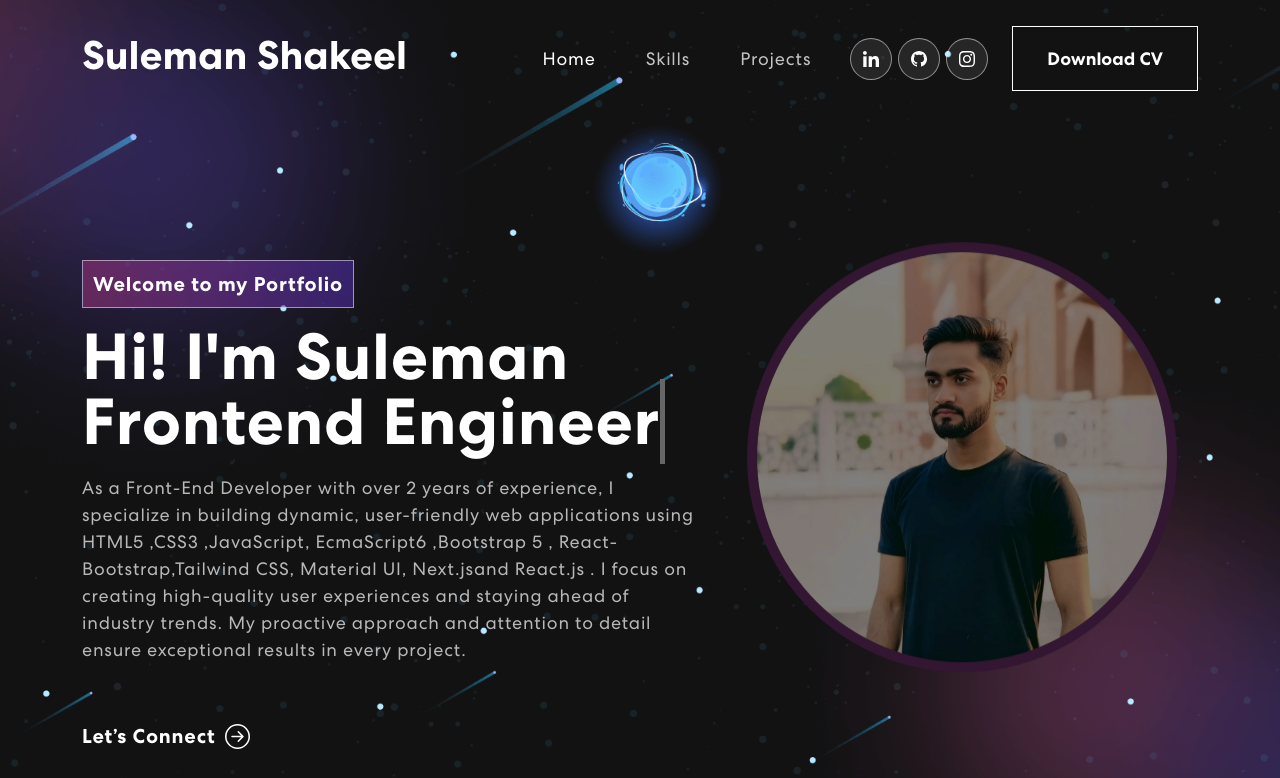
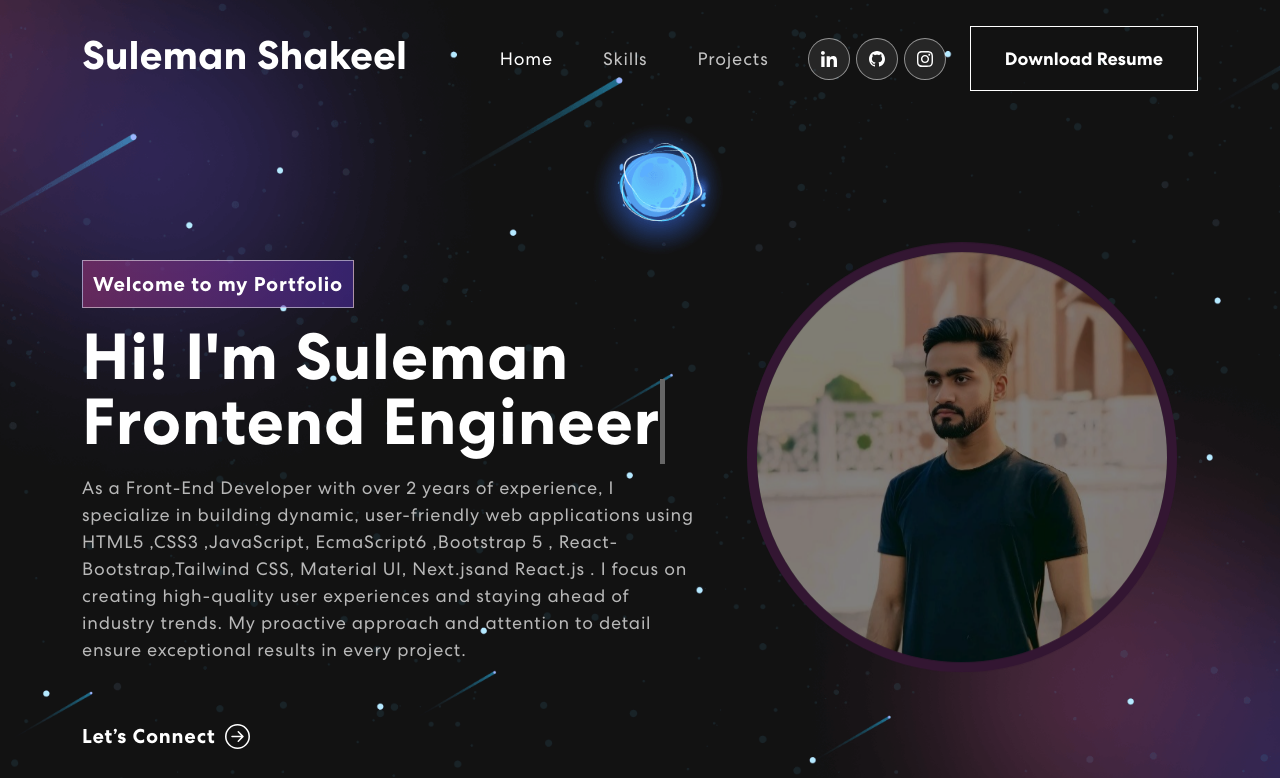
Before and after one commit to suleman37/SulemanDevPortfolio, a React (Create React App) app: page / in a window 1280 px wide. Shown: the top 778 px of the page. Built offline with nearby package versions, Linux system fonts and the light colour scheme; no server answers.

Commit message:
change resume

```diff
--- a/src/components/NavBar.js
+++ b/src/components/NavBar.js
@@ -64,7 +64,7 @@ export const NavBar = () => {
                 <a target="_blank" href="https://github.com/suleman37" ><img src={navIcon2} alt="" /></a>
                 <a target="_blank" href="https://www.instagram.com/muhammadsuleman8230/"><img src={navIcon3} alt="" /></a>
               </div>
-              <button className="vvd" onClick={handleDownloadCV}><span>Download CV</span></button>
+              <button className="vvd" onClick={handleDownloadCV}><span>Download Resume</span></button>
             </span>
           </Navbar.Collapse>
         </Container>
```
